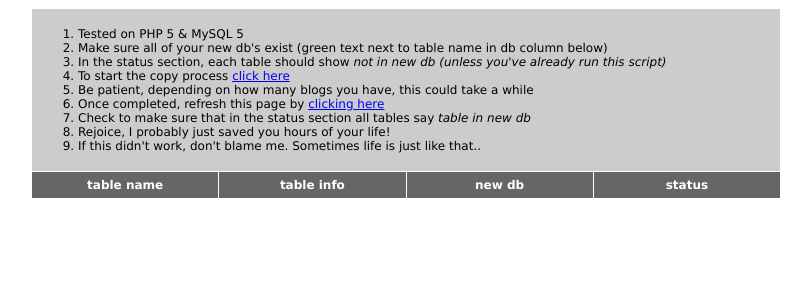
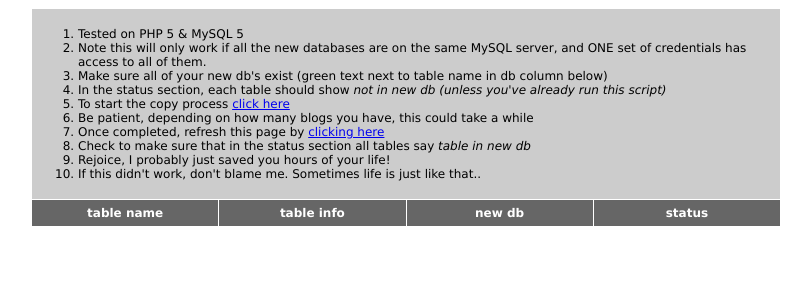
Before and after one commit to wpmudev/multi-db, a PHP site: page /move-blogs.php?table=1 in a window 1280 px wide. Shown: the top 300 px of the page, without its empty margins (234-1045 px from the left). Run offline with PHP 8.4, Linux system fonts and the light colour scheme.

Commit message:
Update some text and links in move blogs script.

```diff
--- a/move-blogs.php
+++ b/move-blogs.php
@@ -2,11 +2,11 @@
 
 /*
 Multi-DB plugin's database conversion tool
-Plugin URI https://premium.wpmudev.org/project/multi-db
-Version: 3.2
+Plugin URI https://premium.wpmudev.org/project/multi-db/
+Version: 3.2.4
 Author: WPMU DEV
 Author URI: http://premium.wpmudev.org/
-Description: This script is to move blogs from a wordpress mu single database setup, to a wordpress mu multiple database setup using an MD5 hash to establish blog routing
+Description: This script is to move blogs from a WordPress Multisite single database setup, to a WordPress Multisite multiple database setup using an MD5 hash to establish blog routing
 */
 
 
@@ -81,6 +81,7 @@ if ( !$result ) {
 				<td colspan="4" align="center">
 					<ol>
 						<li>Tested on PHP 5 & MySQL 5</li>
+						<li>Note this will only work if all the new databases are on the same MySQL server, and ONE set of credentials has access to all of them.</li>
 						<li>Make sure all of your new db's exist (green text next to table name in db column below)</li>
 						<li>In the status section, each table should show <i>not in new db (unless you've already run this script)</i></li>
 						<li>To start the copy process <a href='move-blogs.php?table=copy'>click here</a> </li>
@@ -112,7 +113,7 @@ if ( !$result ) {
 					: $newdb_prefix . "global";
 
 				$db = mysql_connect( $dbhost, $dbuname, $dbpass ) or die( "Houston, we have a problem!<br>Database Error: " . mysql_error() );
-				mysql_select_db( $this_blog_new_db, $db ) or die( "Houston, we have a problem!<br><b>Looks like you need to create your new db's! If you're lucky, this link still works - <a href='http://calc.idtstudios.com/db.php'>click me</a> </b><br />Database Error: " . mysql_error() );
+				mysql_select_db( $this_blog_new_db, $db ) or die( "Houston, we have a problem!<br><b>Looks like you need to create your new db's! If you're lucky, this link still works - <a href='http://premium.wpmudev.org/db-tools/db.php'>click me</a> </b><br />Database Error: " . mysql_error() );
 
 				$tableexists = mysql_num_rows( mysql_query( "SHOW TABLES LIKE '{$row[0]}'" ) );
 				$tabletest = $tableexists
```
